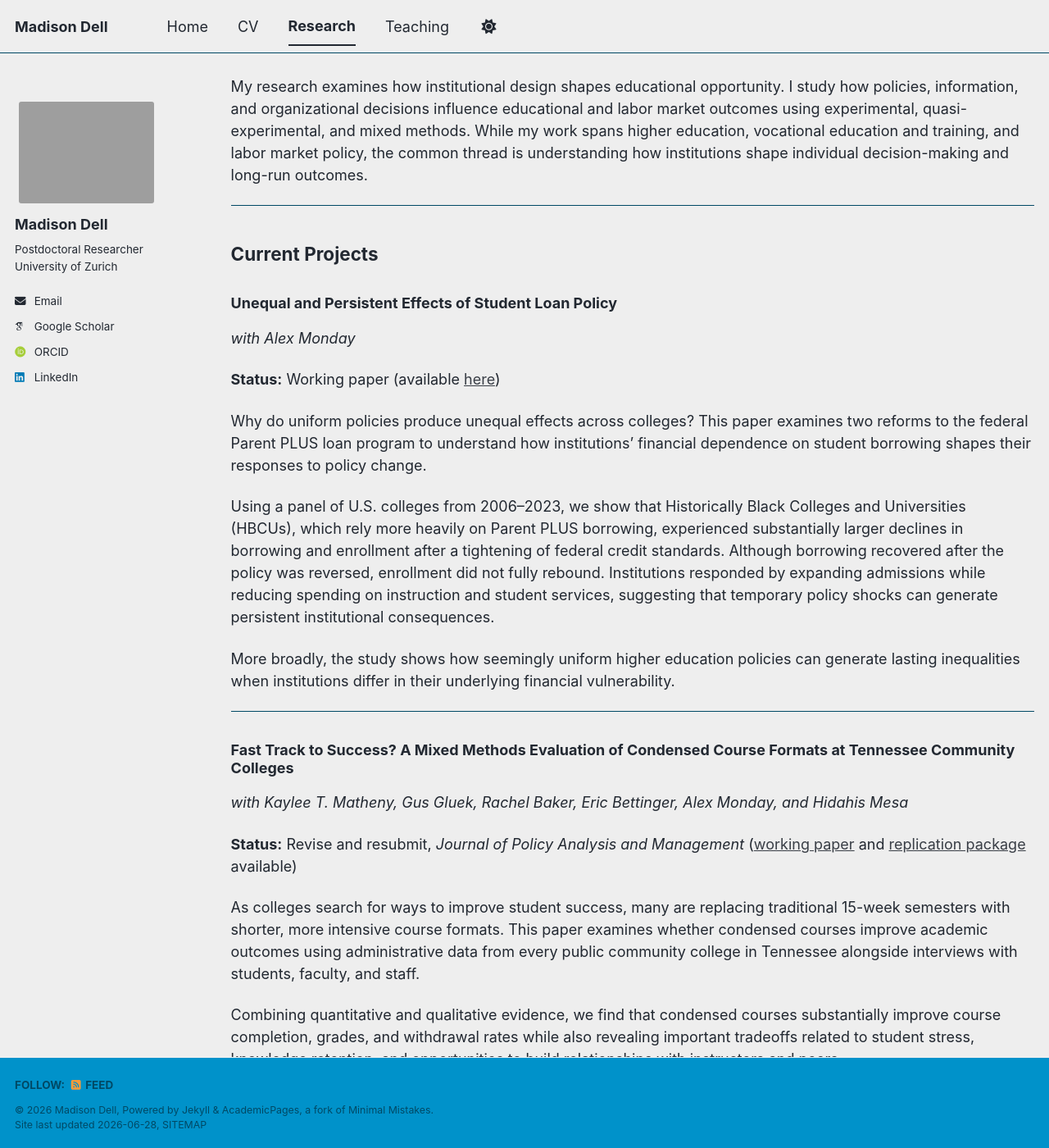
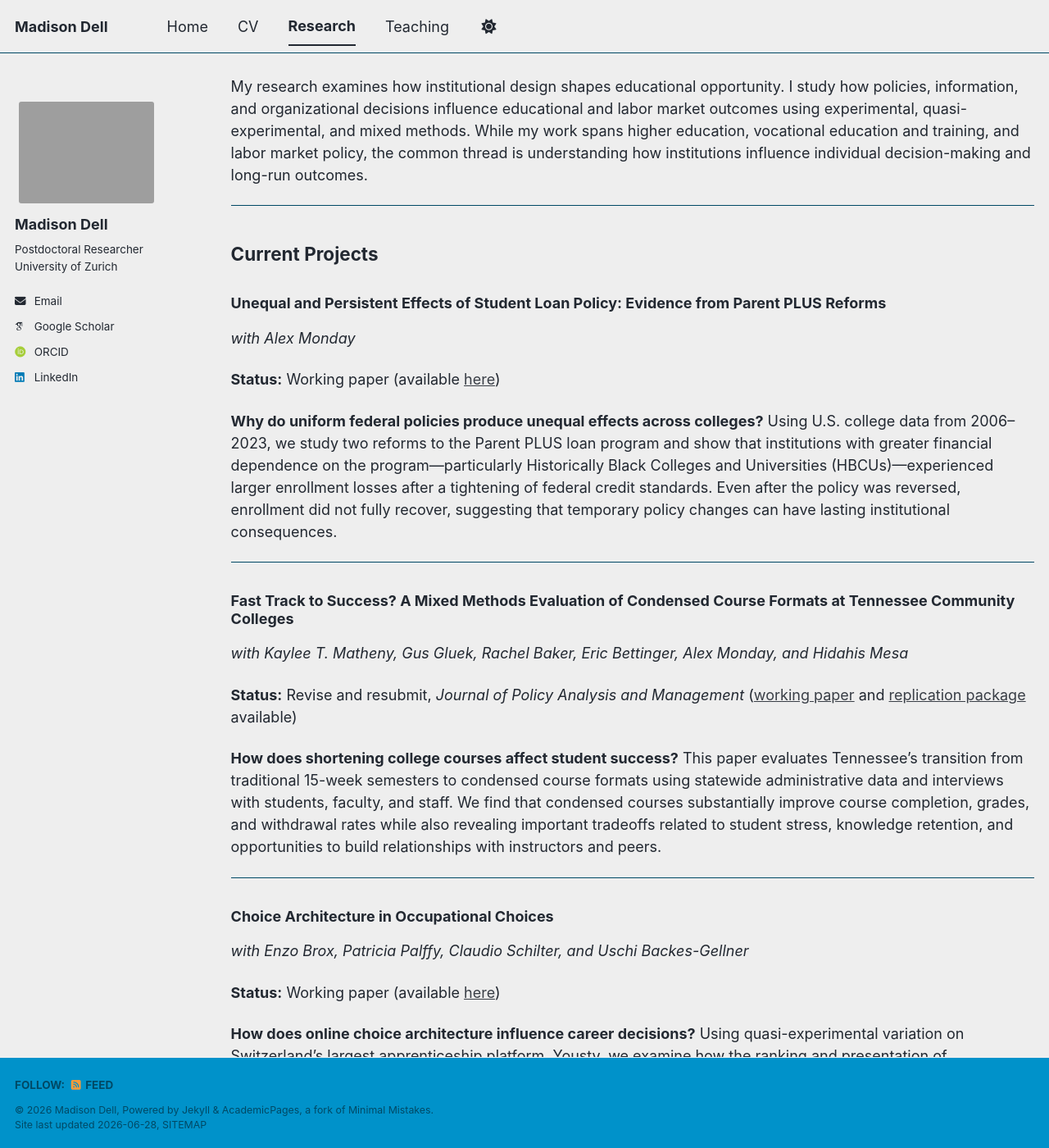
Before and after one commit to MadisonMDell/madisonmdell.github.io, a Jekyll site: the page built from _pages/research.md, in a window 1280 px wide and 1400 px high. Shown: the whole window at 82% size. Built offline with Jekyll 4.4.1, drawn with Linux system fonts in a browser that asks for light colours; some web fonts are replaced; a script bundle is joined from its source files by our own code; library files that are not in the unit come from our copies; some of the changed text lies outside the part shown.

Commit message:
Update research.md

```diff
--- a/_pages/research.md
+++ b/_pages/research.md
@@ -6,23 +6,19 @@ permalink: /research/
 author_profile: true
 ---
 
-My research examines how institutional design shapes educational opportunity. I study how policies, information, and organizational decisions influence educational and labor market outcomes using experimental, quasi-experimental, and mixed methods. While my work spans higher education, vocational education and training, and labor market policy, the common thread is understanding how institutions shape individual decision-making and long-run outcomes.
+My research examines how institutional design shapes educational opportunity. I study how policies, information, and organizational decisions influence educational and labor market outcomes using experimental, quasi-experimental, and mixed methods. While my work spans higher education, vocational education and training, and labor market policy, the common thread is understanding how institutions influence individual decision-making and long-run outcomes.
 
 ---
 
 ## Current Projects
 
-### Unequal and Persistent Effects of Student Loan Policy
+### Unequal and Persistent Effects of Student Loan Policy: Evidence from Parent PLUS Reforms
 
 *with Alex Monday*
 
 **Status:** Working paper (available [here](https://edworkingpapers.com/ai26-1483))
 
-Why do uniform policies produce unequal effects across colleges? This paper examines two reforms to the federal Parent PLUS loan program to understand how institutions' financial dependence on student borrowing shapes their responses to policy change.
-
-Using a panel of U.S. colleges from 2006–2023, we show that Historically Black Colleges and Universities (HBCUs), which rely more heavily on Parent PLUS borrowing, experienced substantially larger declines in borrowing and enrollment after a tightening of federal credit standards. Although borrowing recovered after the policy was reversed, enrollment did not fully rebound. Institutions responded by expanding admissions while reducing spending on instruction and student services, suggesting that temporary policy shocks can generate persistent institutional consequences.
-
-More broadly, the study shows how seemingly uniform higher education policies can generate lasting inequalities when institutions differ in their underlying financial vulnerability.
+**Why do uniform federal policies produce unequal effects across colleges?** Using U.S. college data from 2006–2023, we study two reforms to the Parent PLUS loan program and show that institutions with greater financial dependence on the program—particularly Historically Black Colleges and Universities (HBCUs)—experienced larger enrollment losses after a tightening of federal credit standards. Even after the policy was reversed, enrollment did not fully recover, suggesting that temporary policy changes can have lasting institutional consequences.
 
 ---
 
@@ -32,11 +28,7 @@ More broadly, the study shows how seemingly uniform higher education policies ca
 
 **Status:** Revise and resubmit, *Journal of Policy Analysis and Management* ([working paper](https://edworkingpapers.com/ai26-1346) and [replication package](https://dataverse.harvard.edu/dataset.xhtml?persistentId=doi:10.7910/DVN/ZQBEH5) available)
 
-As colleges search for ways to improve student success, many are replacing traditional 15-week semesters with shorter, more intensive course formats. This paper examines whether condensed courses improve academic outcomes using administrative data from every public community college in Tennessee alongside interviews with students, faculty, and staff.
-
-Combining quantitative and qualitative evidence, we find that condensed courses substantially improve course completion, grades, and withdrawal rates while also revealing important tradeoffs related to student stress, knowledge retention, and opportunities to build relationships with instructors and peers.
-
-Together, these findings highlight both the promise and the practical challenges of redesigning academic calendars to improve student success.
+**How does shortening college courses affect student success?** This paper evaluates Tennessee's transition from traditional 15-week semesters to condensed course formats using statewide administrative data and interviews with students, faculty, and staff. We find that condensed courses substantially improve course completion, grades, and withdrawal rates while also revealing important tradeoffs related to student stress, knowledge retention, and opportunities to build relationships with instructors and peers.
 
 ---
 
@@ -46,11 +38,7 @@ Together, these findings highlight both the promise and the practical challenges
 
 **Status:** Working paper (available [here](https://ideas.repec.org/p/iso/educat/0255.html))
 
-How does the design of online platforms shape young people's career choices? This paper studies how adolescents respond to the way occupational recommendations are ranked and presented on Yousty, Switzerland's largest online platform for apprenticeship search.
-
-Using detailed platform data and quasi-experimental variation in the presentation of recommendations, we examine how choice architecture influences occupational search and application behavior. We find that even small design features affect which occupations students explore, save, and ultimately apply to.
-
-The results suggest that seemingly minor design choices on digital platforms can meaningfully influence education-to-work transitions by shaping the opportunities young people consider and pursue.
+**How does online choice architecture influence career decisions?** Using quasi-experimental variation on Switzerland's largest apprenticeship platform, Yousty, we examine how the ranking and presentation of occupational recommendations affect search and application behavior. We find that relatively small design choices substantially influence which occupations young people explore and pursue, demonstrating how digital platforms shape education-to-work transitions.
 
 ---
 
@@ -60,8 +48,4 @@ The results suggest that seemingly minor design choices on digital platforms can
 
 **Status:** Under review ([working paper](https://www.nber.org/papers/w32679) available)
 
-How do colleges shape the economic vitality of the communities they serve? While governments frequently invest in expanding higher education to promote regional development, surprisingly little evidence exists on whether these investments stimulate local economic growth.
-
-This paper combines newly assembled historical data on public college branch campus openings with a novel satellite-based measure of local economic activity to estimate the economic effects of branch campuses in Tennessee and Texas. The approach allows us to examine local impacts at a much finer geographic scale than has previously been possible.
-
-We find that opening a branch campus increases local economic activity and contributes to higher educational attainment and employment in fields aligned with newly offered programs. These findings provide new evidence that investments in higher education can strengthen regional human capital and contribute to local economic development.
+**Do colleges stimulate local economic development?** We combine newly assembled data on public branch campus openings with satellite-based measures of economic activity to estimate the local effects of expanding higher education. We find that new campuses increase local economic activity, educational attainment, and employment in fields aligned with newly offered programs, providing evidence that investments in higher education strengthen regional economies.
```
